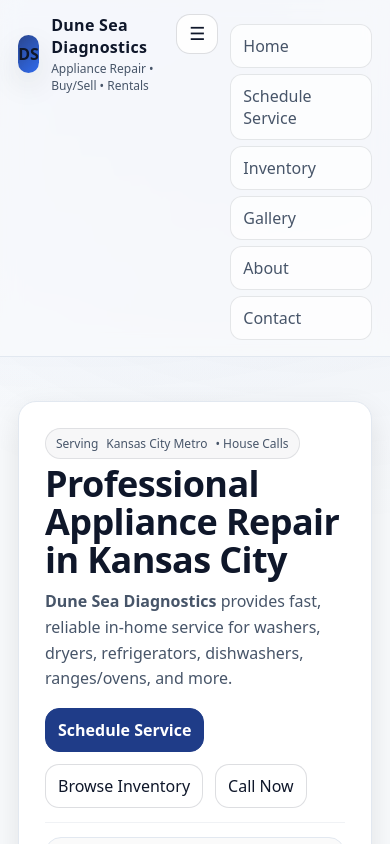
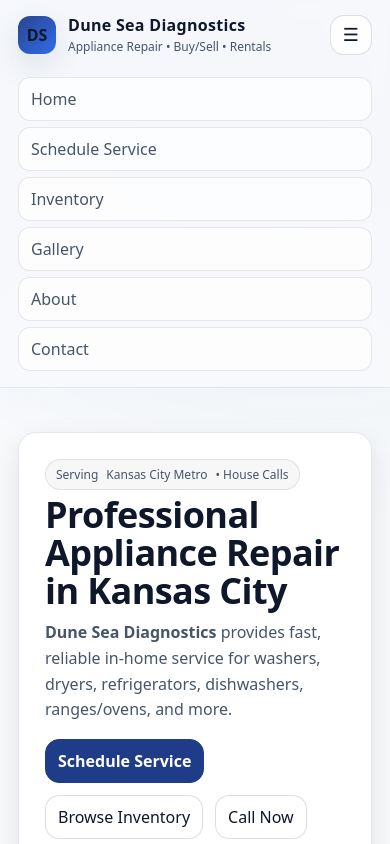
Before and after one commit to JawaKing513/dune-sea-diagnostics, a website: page index.html in a window 390 px wide. Both pictures are taken after a click on the button "Menu". Shown: the top 844 px of the page. Drawn offline with Linux system fonts and the light colour scheme; no server answers.

Commit message:
Add files via upload

```diff
--- a/assets/css/styles.css
+++ b/assets/css/styles.css
@@ -71,9 +71,11 @@
 .navToggle:hover{border-color: rgba(37,99,235,.45); box-shadow: 0 0 0 4px rgba(37,99,235,.08)}
 
 @media (max-width: 820px){
-  .nav-inner{align-items:flex-start; gap:12px}
-  .navToggle{display:inline-flex; align-items:center; justify-content:center}
+  .nav-inner{flex-wrap:wrap; align-items:center; justify-content:flex-start; gap:12px}
+  .navToggle{display:inline-flex; align-items:center; justify-content:center; margin-left:auto}
   .nav-links{
+    order:3;
+    flex-basis:100%;
     display:none;
     width:100%;
     flex-direction:column;
```
